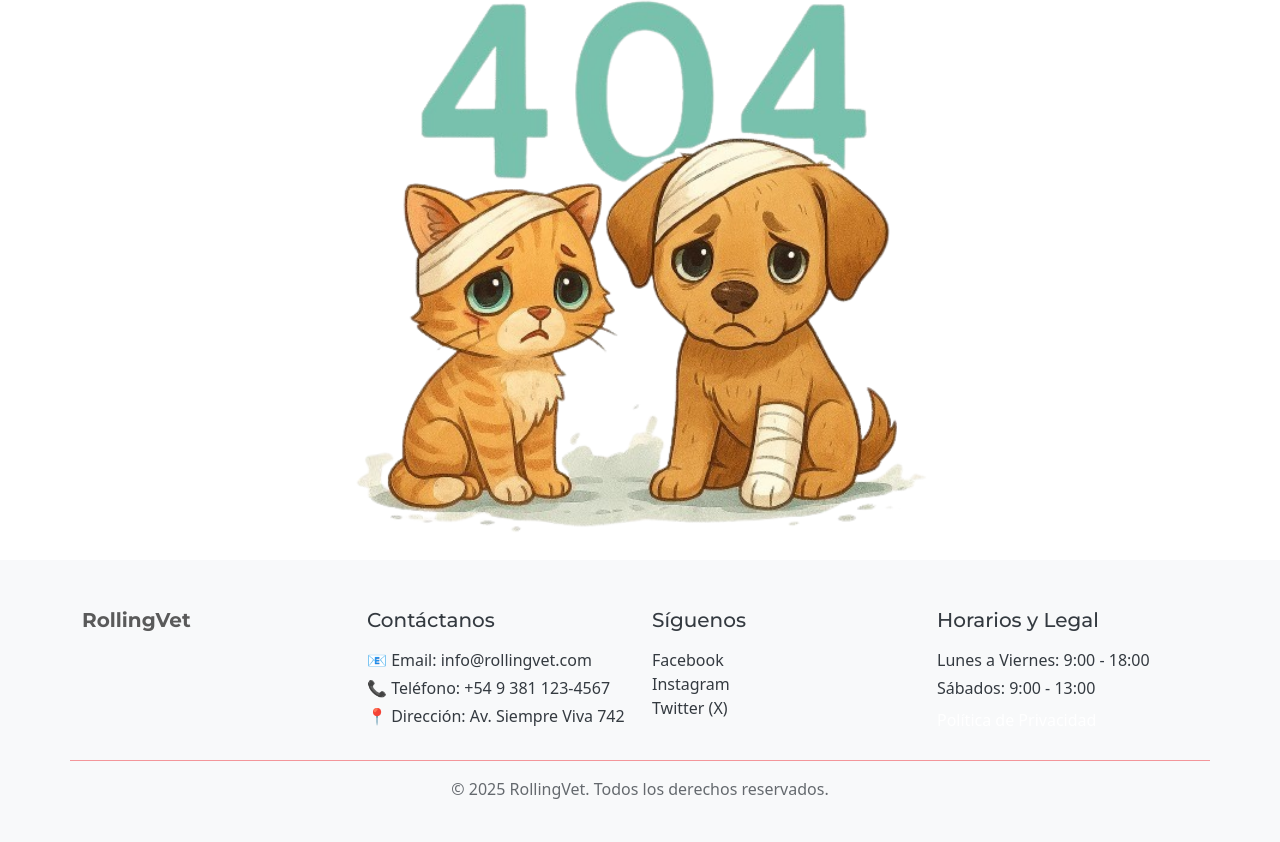
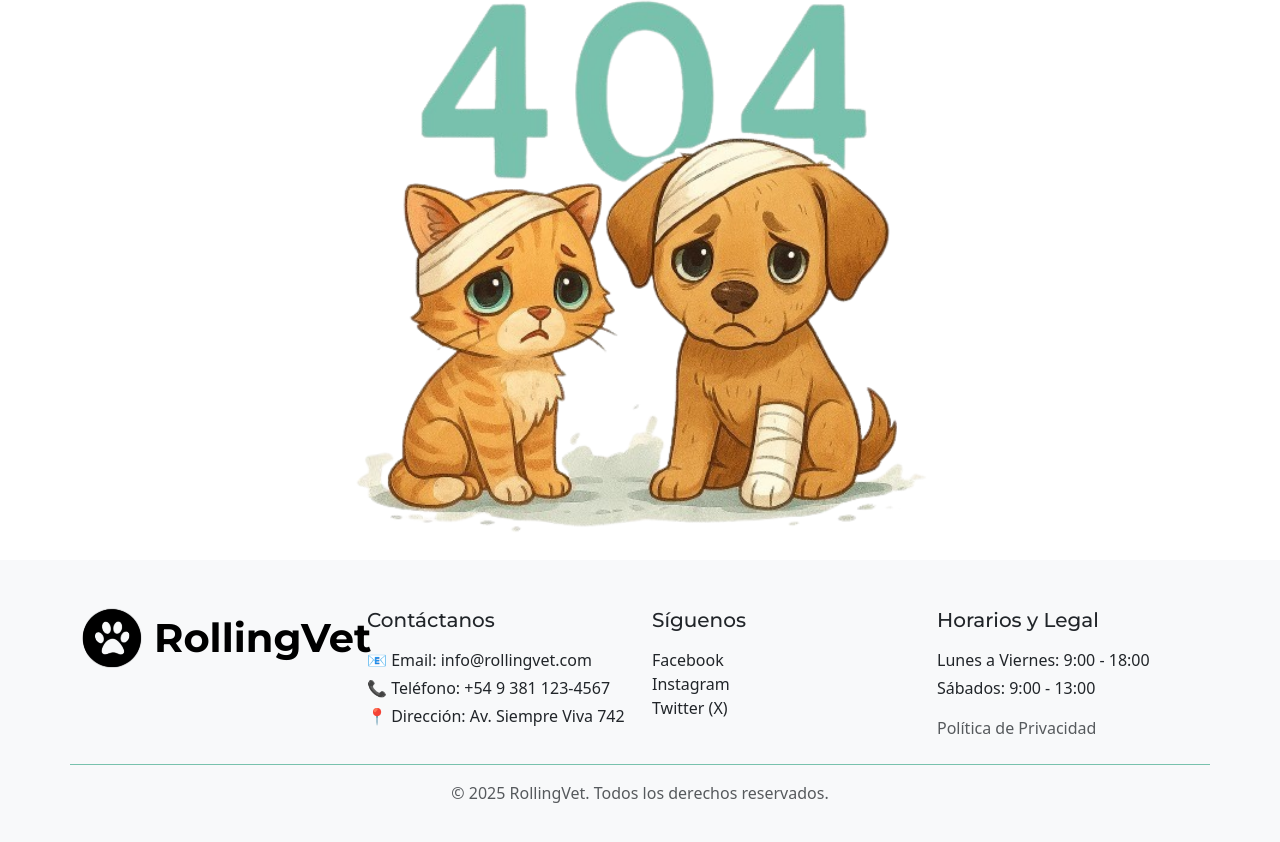
Before and after one commit to nachodev2/rollingVet, a React (Vite) app: page / in a window 1280 px wide. Shown: the part 240-1082 px from the top of the page. Built offline with nearby package versions, Linux system fonts and the light colour scheme.

Commit message:
Agregue el logo al footer y termine el footer

```diff
--- a/src/components/shared/Footer.css
+++ b/src/components/shared/Footer.css
@@ -0,0 +1,20 @@
+.logo-alineado {
+    display: flex;
+    align-items: center;
+    margin-bottom: 1rem;
+}
+
+.logoFooter {
+    width: 60px;
+    height: 60px;
+    margin-right: 0.75rem;
+    margin-bottom: 0 !important;
+}
+
+.border-top {
+    border-color: #78c2ad !important;
+}
+
+.text-dark {
+    color: #212529 !important;
+}
--- a/src/components/shared/Footer.jsx
+++ b/src/components/shared/Footer.jsx
@@ -8,7 +8,10 @@ const Footer = () => {
             <Container>
                 <Row className="g-4">
                     <Col xs={12} md={3} className="text-center text-md-start">
-                        <h5 className="fw-bold mb-3">RollingVet</h5>
+                        <div className="logo-alineado">
+                            <img src="../../../../public/images/logo.svg" alt="logo" className="logoFooter" />
+                            <h5 className="fw-bold display-6 mb-0 text-black">RollingVet</h5>
+                        </div>
                     </Col>
                     <Col xs={12} md={3} className="text-center text-md-start">
                         <h5 className="mb-3 text-dark">Contáctanos</h5>
@@ -28,11 +31,11 @@ const Footer = () => {
                         <h5 className="mb-3 text-dark">Horarios y Legal</h5>
                         <p className="mb-1">Lunes a Viernes: 9:00 - 18:00</p>
                         <p className="mb-0">Sábados: 9:00 - 13:00</p>
-                        <a href="#politicas" className="text-white text-decoration-none d-block mt-2">Política de Privacidad</a>
+                        <a href="#politicas" className="text-dark text-decoration-none d-block mt-3 opacity-75">Política de Privacidad</a>
                     </Col>
 
                 </Row>
-                <Row className="mt-4 pt-3 border-top border-secondary">
+                <Row className="mt-4 pt-3 border-top">
                     <Col className="text-center">
                         <p className="m-0 opacity-75">&copy; {new Date().getFullYear()} RollingVet. Todos los derechos reservados.</p>
                     </Col>
```
Also changed, not shown: public/images/logo.svg (added).
